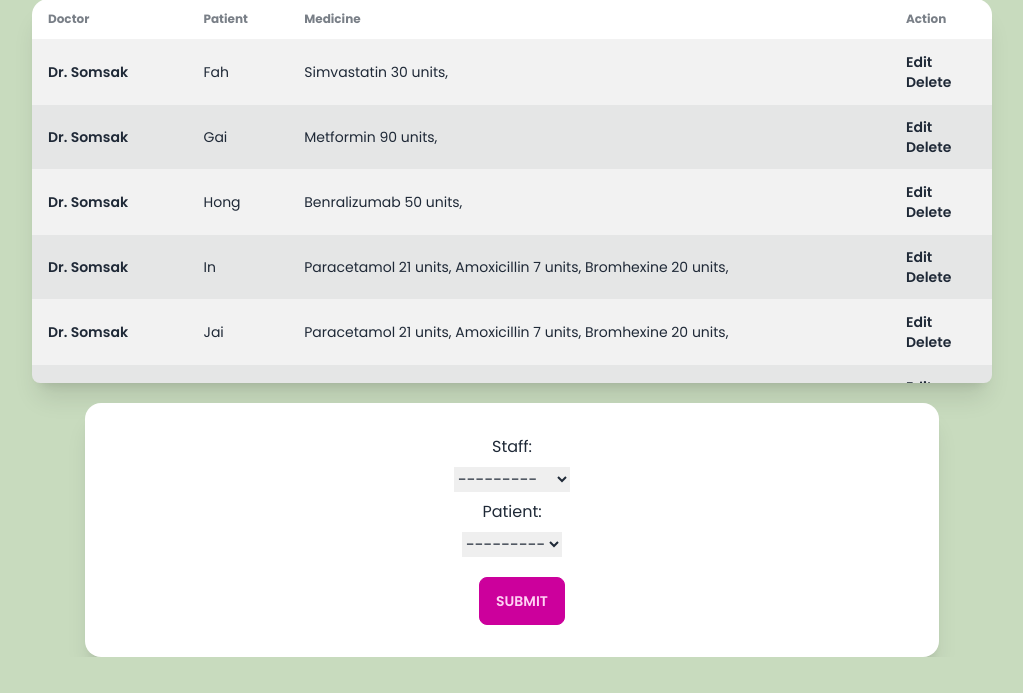
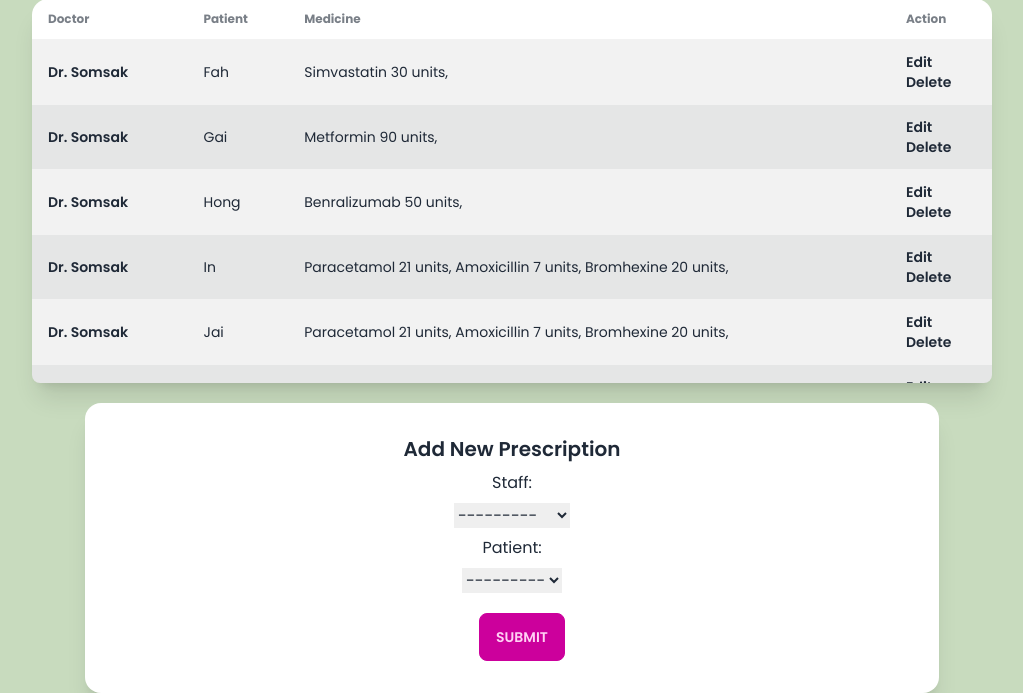
Before and after one commit to ReggieReo/MaiChaiNaHH-Hospital, a Django app: page /prescription in a window 1280 px wide. Shown: the part 331-1024 px from the top of the page, without its empty margins (128-1151 px from the left). Before the commit the page ends 988 px from the top, so only its background shows below. Run offline with Django 4.2, Linux system fonts and the light colour scheme; data comes from the database, SQL or seed files in the repository; some libraries are stand-ins or nearby versions.

Commit message:
add new prescription

```diff
--- a/db/templates/db/prescription.html
+++ b/db/templates/db/prescription.html
@@ -53,6 +53,7 @@
 <form method="post" action="{% url 'db:create_prescription' %}">
     <div class="card w-8/12 bg-base-100 shadow-xl mx-auto mt-5 text-center">
         <div class="card-body items-center text-center">
+            <h2 class="card-title">Add New Prescription</h2>
             {% csrf_token %}
           {{ create_form }}
         <button type="submit" class="btn btn-active btn-secondary ml-5 mt-3">Submit</button>
```
